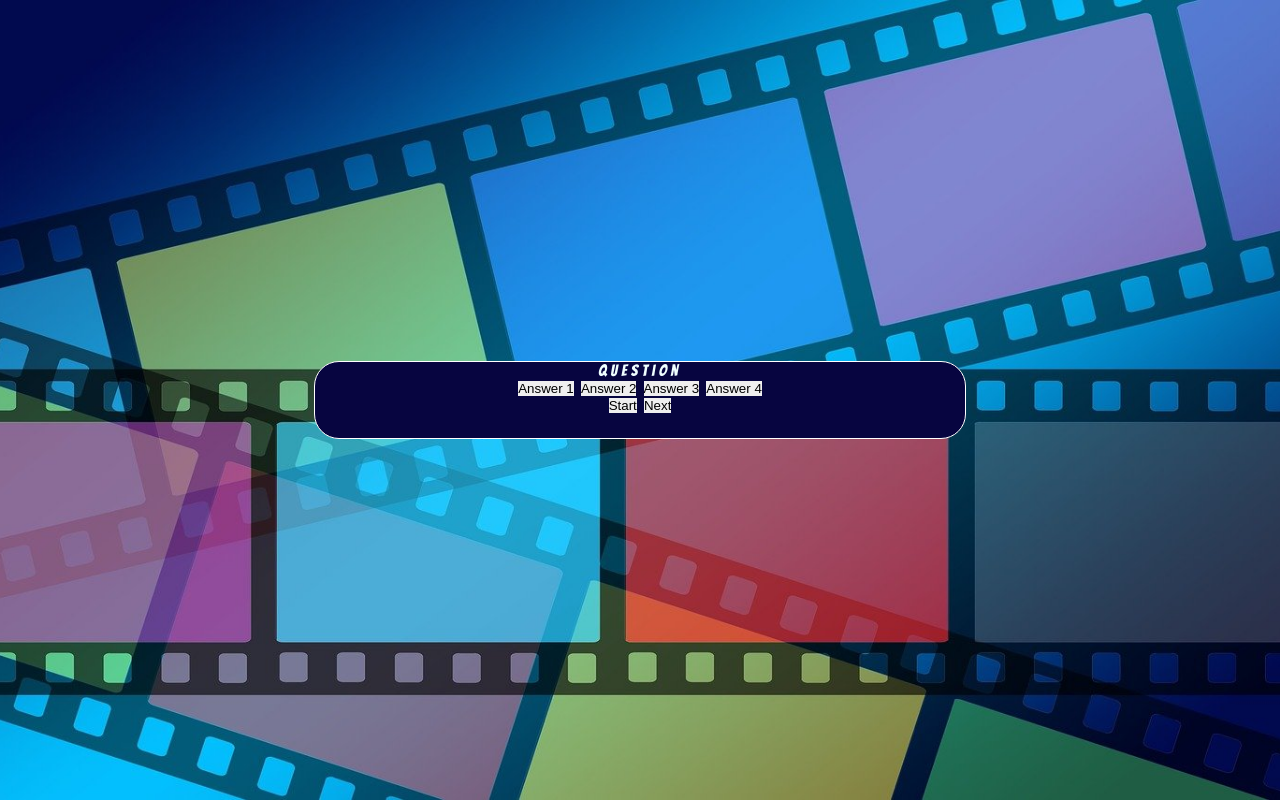
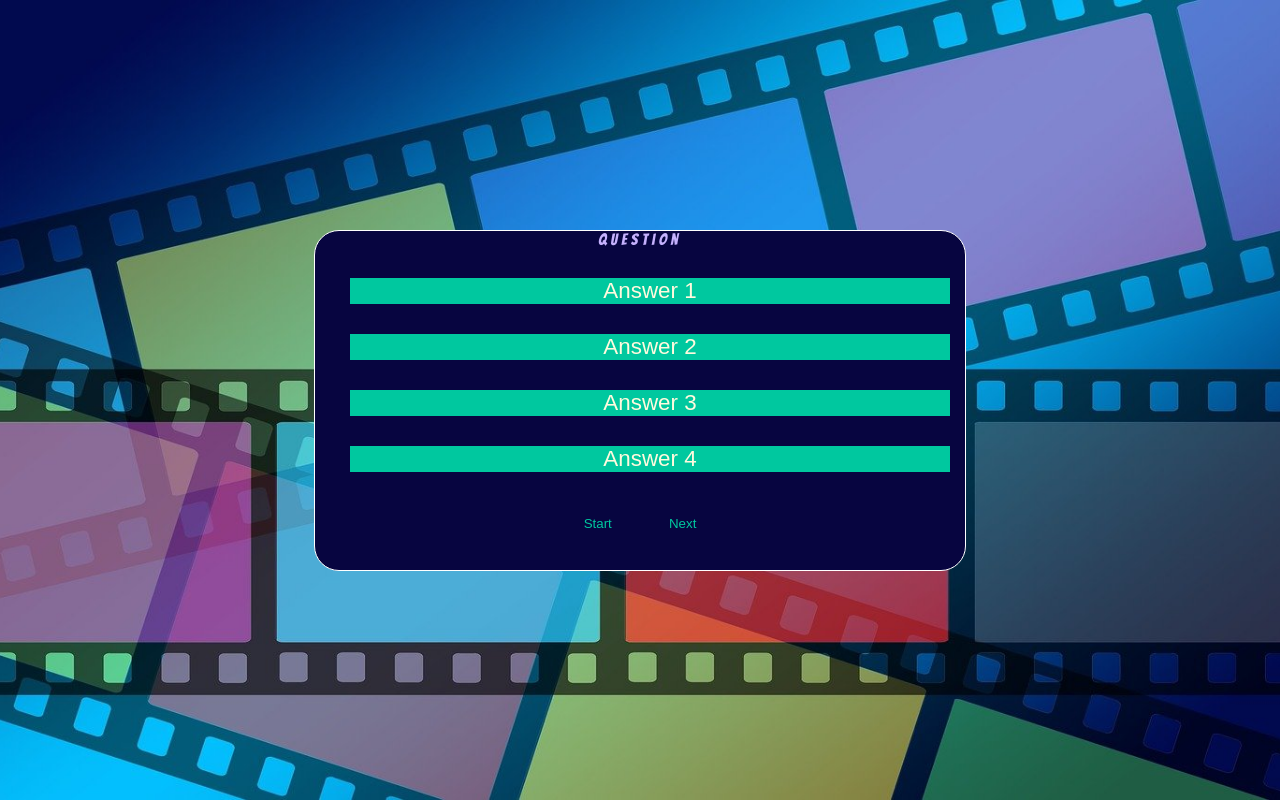
Before and after one commit to ak2489/badly-described-films, a plain HTML site: page index.html in a window 1280 px wide. Drawn offline with Linux system fonts and the light colour scheme.

Commit message:
add style to btns

```diff
--- a/assets/css/style.css
+++ b/assets/css/style.css
@@ -14,7 +14,7 @@ body {
     background-size: cover;
     font-family: 'Bangers', cursive;
     letter-spacing: 4px;
-    color: azure;
+    color: #C5B1FD;
     background-color: white;
     display: flex;
     justify-content: center;
@@ -36,3 +36,35 @@ body {
     text-align: center;
     padding-top: 0px;
 }
+
+.btn-list {
+    display: grid;
+    width: 100%;
+    gap: 10px;
+    margin: 20px 0;
+}
+
+.btn {
+    width: 100%;
+    background-color:#00C89F;
+    color: #FFFADE;
+    font-size: 1.4rem;
+    margin: 10px;
+}
+
+.btn:hover {
+    background-color: #C5B1FD;
+}
+
+.btn-nav {
+    background-color: #070540;
+    color: #00C89F;
+    padding: 14px 25px;
+    text-align: center;
+    text-decoration: none;
+    display: inline-block;
+}
+
+.btn-nav:hover {
+    background-color:#FFFADE;
+}
--- a/index.html
+++ b/index.html
@@ -24,8 +24,8 @@
             </div>
         </div>
         <div class="controls">
-            <button id="start-btn" class="start-btn btn">Start</button>
-            <button id="next-btn" class="next-btn btn hide">Next</button>
+            <button id="start-btn" class="start-btn btn-nav">Start</button>
+            <button id="next-btn" class="next-btn btn-nav hide">Next</button>
         </div>
     </div>
 
```
